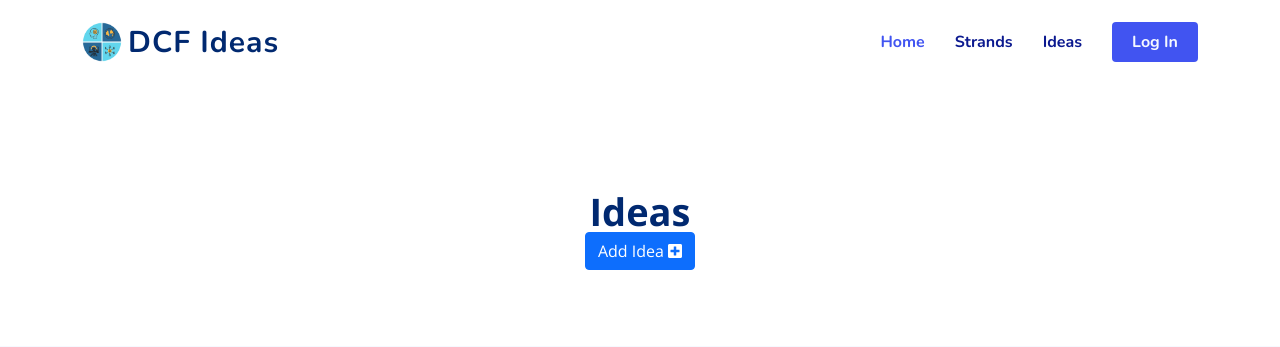
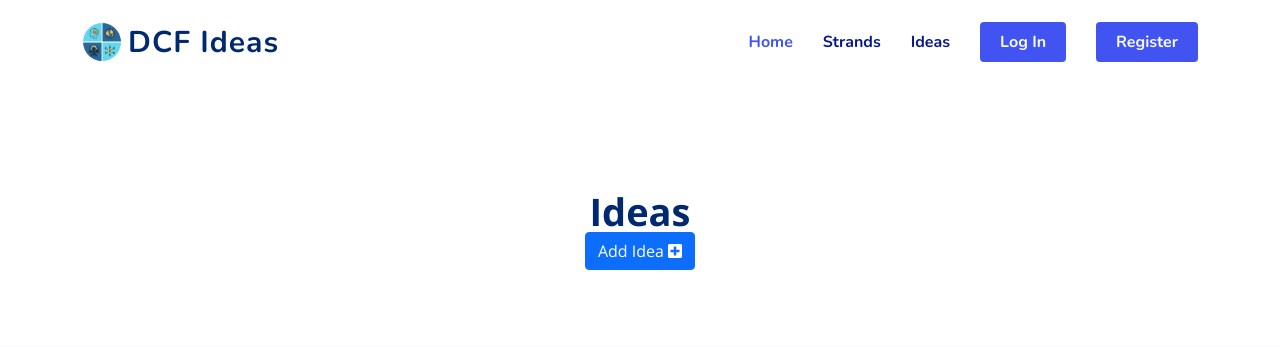
Before and after one commit to chelsea-designs/DCFideas, a Flask app: page /ideas in a window 1280 px wide. Shown: the top 347 px of the page. Run offline with Flask 2, Linux system fonts and the light colour scheme; data that the repository does not hold is empty; some libraries are stand-ins or nearby versions.

Commit message:
update nav

```diff
--- a/dcfideas/templates/base.html
+++ b/dcfideas/templates/base.html
@@ -41,46 +41,10 @@
             <nav id="navbar" class="navbar">
                 <ul>
                     <li><a class="nav-link scrollto active" href="{{url_for('home')}}">Home</a></li>
-                    <!--<li class="dropdown"><a href="#"><span>Strands</span> <i class="bi bi-chevron-down"></i></a>
-                        <ul>
-                            <li><a href="{{url_for('strands')}}">Overview</a></li>
-                            <li class="dropdown"><a href="#"><span>Dinasyddiaeth</span> <i
-                                        class="bi bi-chevron-right"></i></a>
-                                <ul>
-                                    <li><a href="#">Hunaniaeth, delwedd ac enw da</a></li>
-                                    <li><a href="#">Iechyd a lles</a></li>
-                                    <li><a href="#">Hawliau digidol, trwyddedu a pherchnogaeth</a></li>
-                                    <li><a href="#">Ymddygiad ar-lein a bwlio ar-lein</a></li>
-                                </ul>
-                            </li>
-                            <li class="dropdown"><a href="#"><span>Rhyngweithio a Chydweithio</span> <i
-                                        class="bi bi-chevron-right"></i></a>
-                                <ul>
-                                    <li><a href="#">Cyfathrebu</a></li>
-                                    <li><a href="#">Cydweithredu</a></li>
-                                    <li><a href="#">Cyfnewid a rhannu gwybodaeth</a></li>
-                                </ul>
-                            </li>
-                            <li class="dropdown"><a href="#"><span>Cynhyrchu</span> <i
-                                        class="bi bi-chevron-right"></i></a>
-                                <ul>
-                                    <li><a href="#">Cyrchu, chwilio a chynllunio cynnwys digidol</a></li>
-                                    <li><a href="#">Gwerthuso a gwella cynnwys digidol</a></li>
-                                    <li><a href="#">Creu cynnwys digidol</a></li>
-                                </ul>
-                            </li>
-                            <li class="dropdown"><a href="#"><span>Data a Meddwl Cyfrifiadurol</span> <i
-                                        class="bi bi-chevron-right"></i></a>
-                                <ul>
-                                    <li><a href="#">Llythrennedd Digidol</a></li>
-                                    <li><a href="#">Datrys problemau a modelu</a></li>
-                                </ul>
-                            </li>
-                        </ul>
-                    </li>-->
                     <li><a class="nav-link scrollto" href="{{url_for('strands')}}">Strands</a></li>
                     <li><a class="nav-link scrollto" href="{{url_for('ideas')}}">Ideas</a></li>
-                    <li><a class="getstarted scrollto" href="#">Log In</a></li>
+                    <li><a class="getstarted scrollto" href="{{url_for('login')}}">Log In</a></li>
+                    <li><a class="getstarted scrollto" href="{{url_for('register')}}">Register</a></li>
                 </ul>
                 <i class="bi bi-list mobile-nav-toggle"></i>
             </nav>
```
